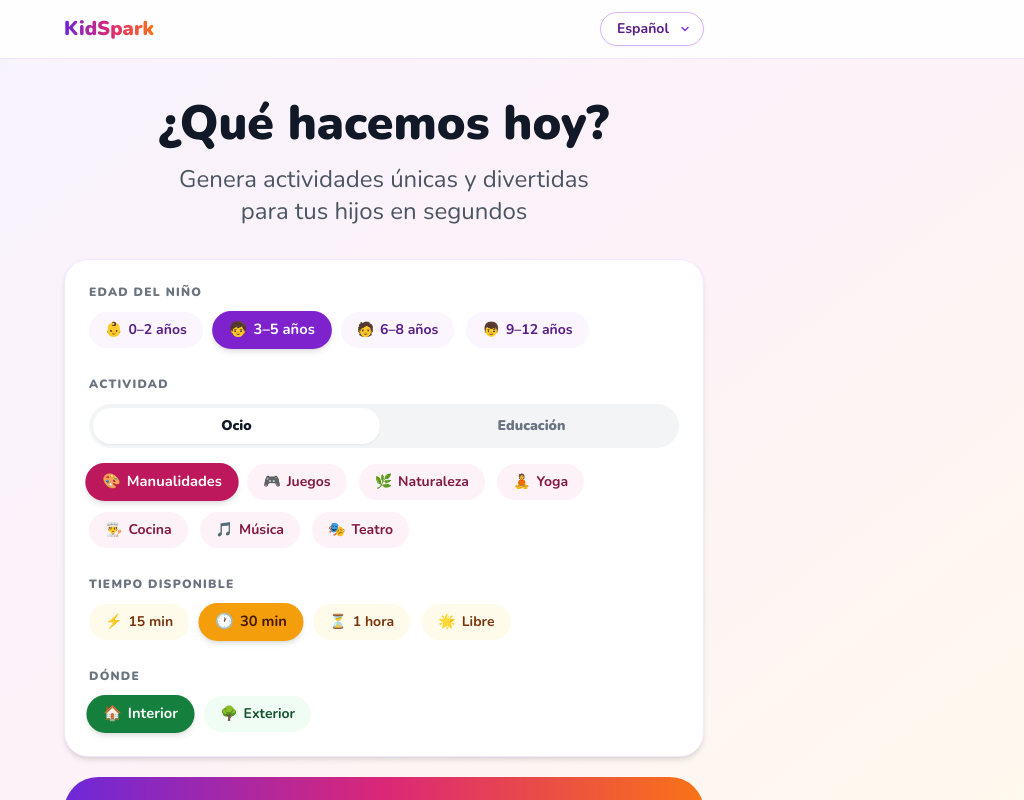
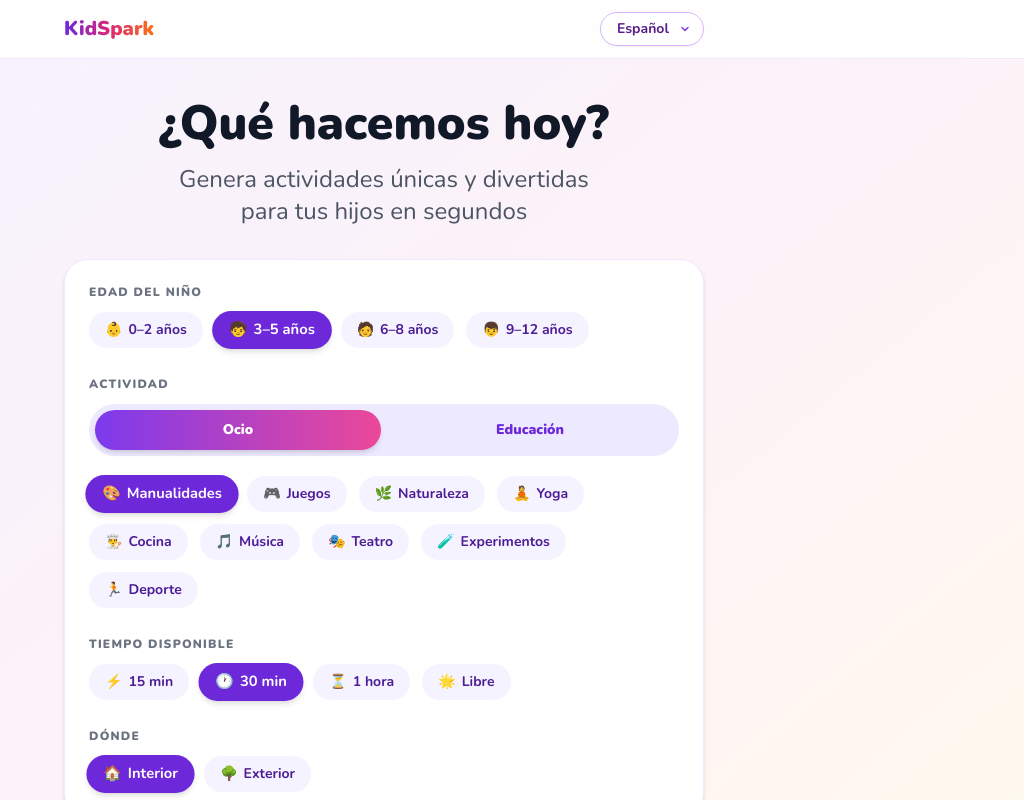
Before and after one commit to beatrizterreu/kids, a Next.js app: page / in a window 1280 px wide. Shown: the top 800 px of the page, without its empty margins (256-1280 px from the left). Built offline with nearby package versions, Linux system fonts and the light colour scheme.

Commit message:
Add files via upload

```diff
--- a/pages/index.js
+++ b/pages/index.js
@@ -42,6 +42,8 @@ const translations = {
           { label: 'Cocina', emoji: '👨‍🍳' },
           { label: 'Música', emoji: '🎵' },
           { label: 'Teatro', emoji: '🎭' },
+          { label: 'Experimentos', emoji: '🧪' },
+          { label: 'Deporte', emoji: '🏃' },
         ],
       },
       {
@@ -53,6 +55,8 @@ const translations = {
           { label: 'Ciencias', emoji: '🔬' },
           { label: 'Historia', emoji: '🏛️' },
           { label: 'Idiomas', emoji: '🌍' },
+          { label: 'Geografía', emoji: '🗺️' },
+          { label: 'Lógica', emoji: '🧩' },
         ],
       },
     ],
@@ -107,6 +111,8 @@ const translations = {
           { label: 'Cooking', emoji: '👨‍🍳' },
           { label: 'Music', emoji: '🎵' },
           { label: 'Theater', emoji: '🎭' },
+          { label: 'Experiments', emoji: '🧪' },
+          { label: 'Sports', emoji: '🏃' },
         ],
       },
       {
@@ -118,6 +124,8 @@ const translations = {
           { label: 'Science', emoji: '🔬' },
           { label: 'History', emoji: '🏛️' },
           { label: 'Languages', emoji: '🌍' },
+          { label: 'Geography', emoji: '🗺️' },
+          { label: 'Logic', emoji: '🧩' },
         ],
       },
     ],
@@ -171,6 +179,8 @@ const translations = {
           { label: 'Cuisine', emoji: '👨‍🍳' },
           { label: 'Musique', emoji: '🎵' },
           { label: 'Théâtre', emoji: '🎭' },
+          { label: 'Expériences', emoji: '🧪' },
+          { label: 'Sport', emoji: '🏃' },
         ],
       },
       {
@@ -182,6 +192,8 @@ const translations = {
           { label: 'Sciences', emoji: '🔬' },
           { label: 'Histoire', emoji: '🏛️' },
           { label: 'Langues', emoji: '🌍' },
+          { label: 'Géographie', emoji: '🗺️' },
+          { label: 'Logique', emoji: '🧩' },
         ],
       },
     ],
@@ -235,6 +247,8 @@ const translations = {
           { label: 'Cucina', emoji: '👨‍🍳' },
           { label: 'Musica', emoji: '🎵' },
           { label: 'Teatro', emoji: '🎭' },
+          { label: 'Esperimenti', emoji: '🧪' },
+          { label: 'Sport', emoji: '🏃' },
         ],
       },
       {
@@ -246,6 +260,8 @@ const translations = {
           { label: 'Scienze', emoji: '🔬' },
           { label: 'Storia', emoji: '🏛️' },
           { label: 'Lingue', emoji: '🌍' },
+          { label: 'Geografia', emoji: '🗺️' },
+          { label: 'Logica', emoji: '🧩' },
         ],
       },
     ],
@@ -299,6 +315,8 @@ const translations = {
           { label: 'Kochen', emoji: '👨‍🍳' },
           { label: 'Musik', emoji: '🎵' },
           { label: 'Theater', emoji: '🎭' },
+          { label: 'Experimente', emoji: '🧪' },
+          { label: 'Sport', emoji: '🏃' },
         ],
       },
       {
@@ -310,6 +328,8 @@ const translations = {
           { label: 'Wissenschaft', emoji: '🔬' },
           { label: 'Geschichte', emoji: '🏛️' },
           { label: 'Sprachen', emoji: '🌍' },
+          { label: 'Geographie', emoji: '🗺️' },
+          { label: 'Logik', emoji: '🧩' },
         ],
       },
     ],
@@ -328,29 +348,10 @@ const translations = {
 };
 
 // ─── WCAG COLOUR TOKENS ──────────────────────────────────────────────────────
-// All combos verified ≥ 4.5:1 contrast ratio (WCAG AA)
-const pill = {
-  purple: {
-    active:   'bg-purple-700 text-white',
-    inactive: 'bg-purple-50 text-purple-900 hover:bg-purple-100',
-    focus:    'focus-visible:ring-purple-600',
-  },
-  pink: {
-    active:   'bg-pink-700 text-white',
-    inactive: 'bg-pink-50 text-pink-900 hover:bg-pink-100',
-    focus:    'focus-visible:ring-pink-600',
-  },
-  amber: {
-    active:   'bg-amber-500 text-amber-950',
-    inactive: 'bg-amber-50 text-amber-900 hover:bg-amber-100',
-    focus:    'focus-visible:ring-amber-600',
-  },
-  green: {
-    active:   'bg-green-700 text-white',
-    inactive: 'bg-green-50 text-green-900 hover:bg-green-100',
-    focus:    'focus-visible:ring-green-600',
-  },
-};
+// Single violet family — verified ≥ 4.5:1 contrast ratio (WCAG AA)
+const pillActive   = 'bg-violet-700 text-white scale-105 shadow-md';
+const pillInactive = 'bg-violet-50 text-violet-900 hover:bg-violet-100';
+const pillFocus    = 'focus-visible:ring-violet-600';
 
 const difficultyColors = {
   easy:   { bg: 'bg-green-100',  text: 'text-green-800' },
@@ -359,8 +360,7 @@ const difficultyColors = {
 };
 
 // ─── COMPONENTS ──────────────────────────────────────────────────────────────
-function PillButton({ active, onClick, emoji, label, color, ariaLabel }) {
-  const c = pill[color];
+function PillButton({ active, onClick, emoji, label, ariaLabel }) {
   return (
     <button
       onClick={onClick}
@@ -368,8 +368,8 @@ function PillButton({ active, onClick, emoji, label, color, ariaLabel }) {
       aria-label={ariaLabel || label}
       className={`flex items-center gap-1.5 px-4 py-2 rounded-full text-sm font-bold
         transition-all duration-150 focus-visible:outline-none focus-visible:ring-2
-        focus-visible:ring-offset-2 ${c.focus}
-        ${active ? c.active + ' scale-105 shadow-md' : c.inactive}`}
+        focus-visible:ring-offset-2 ${pillFocus}
+        ${active ? pillActive : pillInactive}`}
     >
       <span aria-hidden="true">{emoji}</span>
       <span>{label}</span>
@@ -571,7 +571,7 @@ export default function Home() {
               <div className="flex flex-wrap gap-3" role="group">
                 {t.ages.map((a, i) => (
                   <PillButton key={i} active={age === i} onClick={() => setAge(i)}
-                    emoji={a.emoji} label={a.label} color="purple" />
+                    emoji={a.emoji} label={a.label} />
                 ))}
               </div>
             </fieldset>
@@ -583,18 +583,18 @@ export default function Home() {
               </legend>
 
               {/* Tab selector: Ocio / Educación */}
-              <div className="flex gap-2 p-1 bg-gray-100 rounded-full mb-4" role="tablist">
+              <div className="flex gap-1.5 p-1.5 bg-violet-100 rounded-full mb-5" role="tablist">
                 {t.categoryGroups.map((group, gi) => (
                   <button
                     key={gi}
                     role="tab"
                     aria-selected={catGroup === gi}
                     onClick={() => { setCatGroup(gi); setCatItem(0); setActivity(null); }}
-                    className={`flex-1 py-2 px-4 rounded-full text-sm font-black transition-all duration-200
-                      focus-visible:outline-none focus-visible:ring-2 focus-visible:ring-purple-600 focus-visible:ring-offset-1
+                    className={`flex-1 py-2.5 px-5 rounded-full text-sm font-black transition-all duration-200
+                      focus-visible:outline-none focus-visible:ring-2 focus-visible:ring-violet-600 focus-visible:ring-offset-1
                       ${catGroup === gi
-                        ? 'bg-white text-gray-900 shadow-sm'
-                        : 'text-gray-500 hover:text-gray-700'
+                        ? 'bg-gradient-to-r from-violet-600 to-pink-500 text-white shadow-md'
+                        : 'text-violet-700 hover:text-violet-900 hover:bg-violet-50'
                       }`}
                   >
                     {group.groupLabel}
@@ -611,7 +611,6 @@ export default function Home() {
                     onClick={() => { setCatItem(ii); setActivity(null); }}
                     emoji={item.emoji}
                     label={item.label}
-                    color={catGroup === 0 ? 'pink' : 'purple'}
                   />
                 ))}
               </div>
@@ -643,31 +642,31 @@ export default function Home() {
               )}
             </fieldset>
 
-            {/* TIME */}
-            <fieldset>
+            {/* TIME — only for Ocio */}
+            {!isEducation && <fieldset>
               <legend className="text-xs font-black text-gray-500 uppercase tracking-widest mb-3">
                 {t.timeLabel}
               </legend>
               <div className="flex flex-wrap gap-3" role="group">
                 {t.times.map((tm, i) => (
                   <PillButton key={i} active={time === i} onClick={() => setTime(i)}
-                    emoji={tm.emoji} label={tm.label} color="amber" />
+                    emoji={tm.emoji} label={tm.label} />
                 ))}
               </div>
-            </fieldset>
+            </fieldset>}
 
-            {/* LOCATION */}
-            <fieldset>
+            {/* LOCATION — only for Ocio */}
+            {!isEducation && <fieldset>
               <legend className="text-xs font-black text-gray-500 uppercase tracking-widest mb-3">
                 {t.locationLabel}
               </legend>
               <div className="flex flex-wrap gap-3" role="group">
                 {t.locations.map((loc, i) => (
                   <PillButton key={i} active={location === i} onClick={() => setLocation(i)}
-                    emoji={loc.emoji} label={loc.label} color="green" />
+                    emoji={loc.emoji} label={loc.label} />
                 ))}
               </div>
-            </fieldset>
+            </fieldset>}
           </section>
 
           {/* GENERATE BUTTON */}
```
